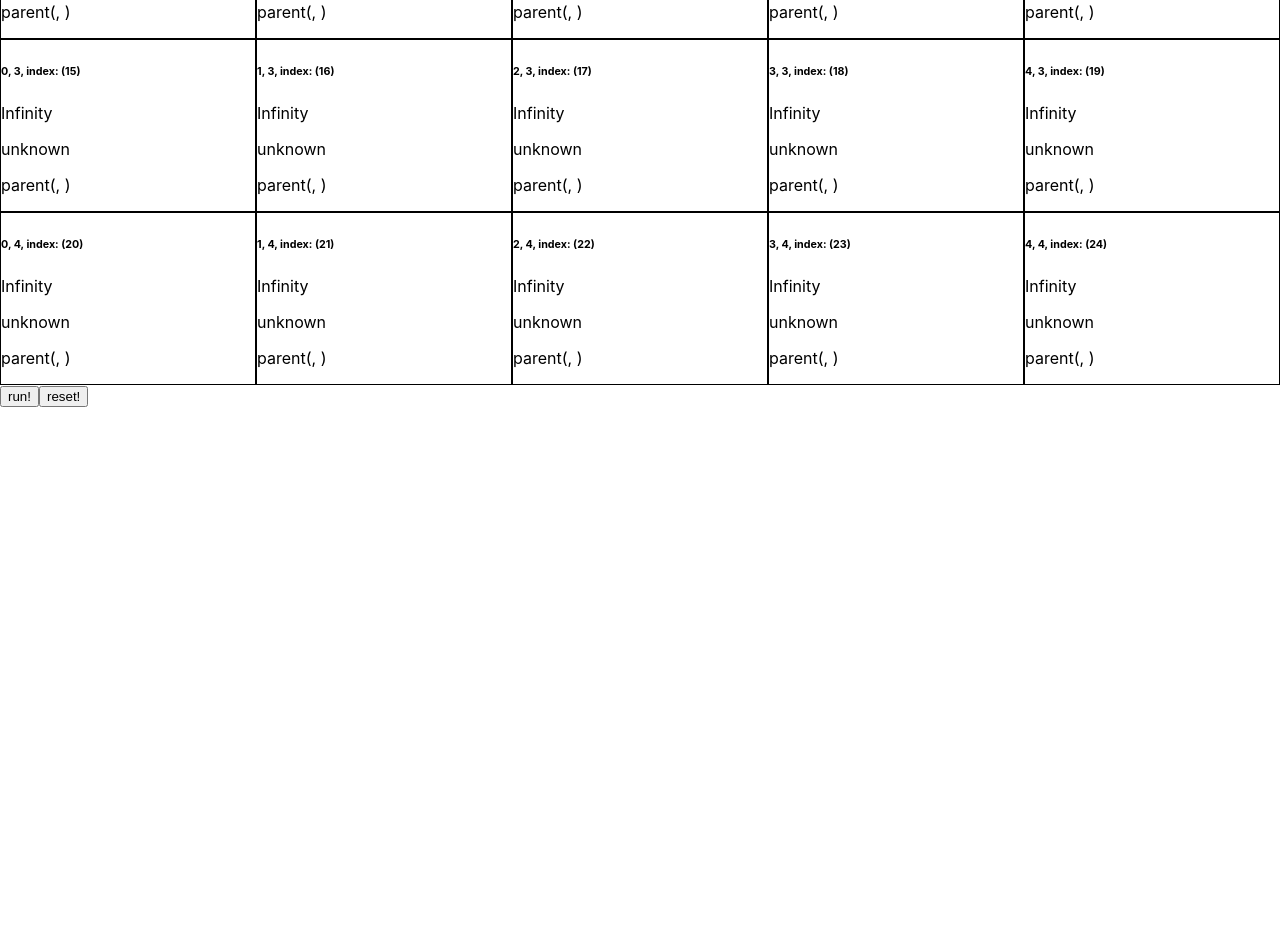
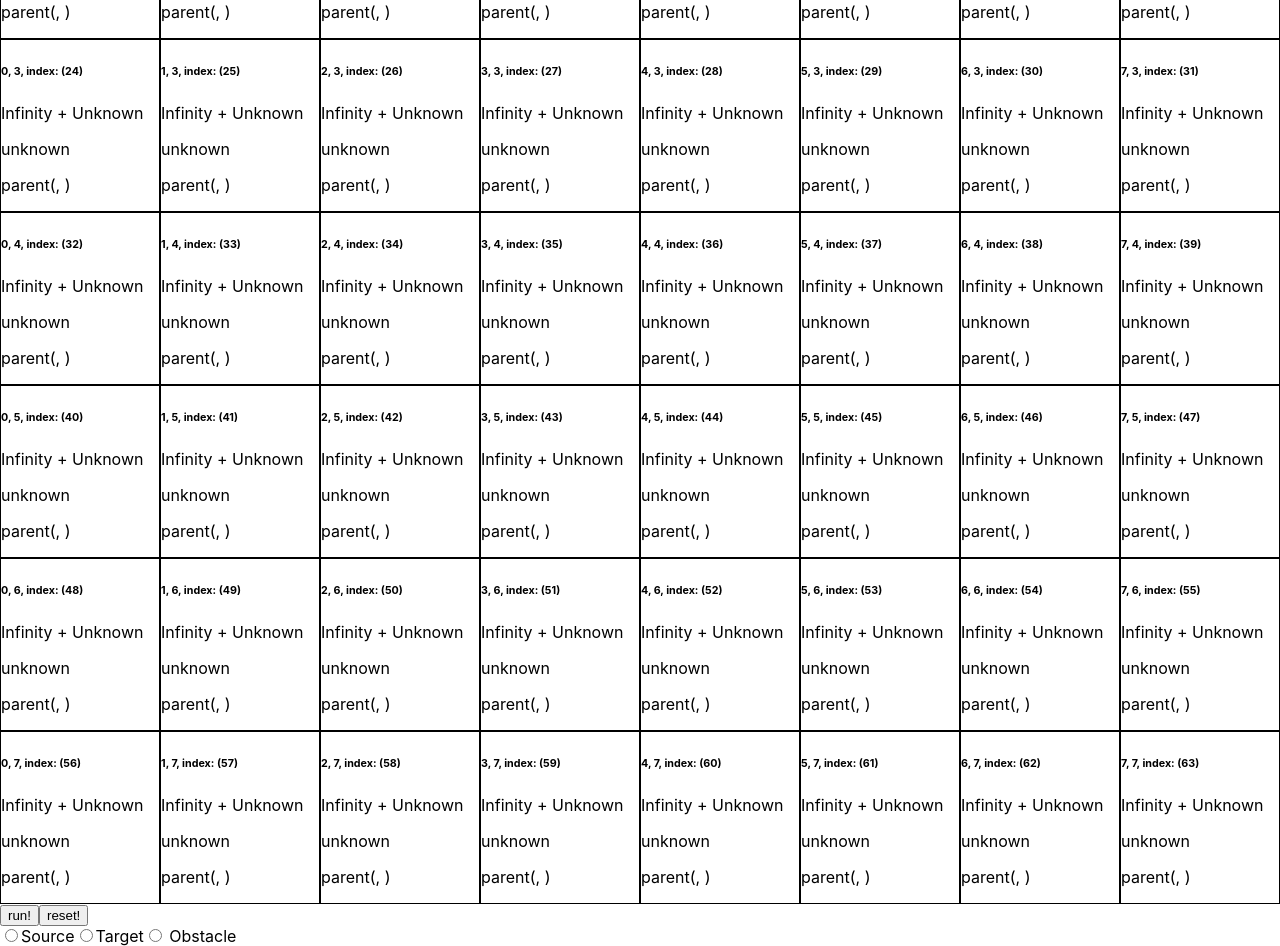
Before and after one commit to SerBABA/a_star_react, a React (Create React App) app in the folder app/: page / in a window 1280 px wide. Shown: the part 480-1426 px from the top of the page. Before the commit the page ends 887 px from the top, so only its background shows below. Built offline with nearby package versions, Linux system fonts and the light colour scheme.

Commit message:
Obstacles are now implemented. Only source and target visual implementation remaining before visual overhall.

```diff
--- a/app/src/App.css
+++ b/app/src/App.css
@@ -21,3 +21,8 @@
 .state-processed {
   background-color: rgb(127, 255, 110);
 }
+
+.state-obstacle {
+  background-color: black;
+  color: #fff;
+}
--- a/app/src/App.tsx
+++ b/app/src/App.tsx
@@ -1,18 +1,79 @@
 import React, { useState } from "react";
-import { NodeClass, getAStarSteps, GridClass } from "./a_star";
+import { NodeClass, getAStarSteps, GridClass, nodeState } from "./a_star";
 import "./App.css";
+
+const A_STAR_UPDATE_MS_DELAY = 45;
+const X_SIZE = 8;
+const Y_SIZE = 8;
+
+enum changeEnum {
+  target = "target",
+  source = "source",
+  obstacle = "obstacle",
+  none = "none",
+}
 
 function App() {
   // base grid of the entire background.
-    const grid = new GridClass(5, 5);
+  const [grid, setGrid] = useState(new GridClass(X_SIZE, Y_SIZE));
   const [running, setRunning] = useState(false);
-
-    // change this to modify based on where it is clicked on screen!
-    const sourceNode = grid.getNode(1, 1);
-    const targetNode = grid.getNode(4, 3);
 
   // Keeps the state to show of the grid
   const [gridState, setGridState] = useState(grid.state);
+
+  // Stores the actual coordiantes. unable to force the type sadly :(
+  const [sourceCoords, setSourceCoords] = useState({ x: 2, y: 3 });
+  const [targetCoords, setTargetCoords] = useState({ x: 7, y: 2 });
+
+  // Stores the source and target nodes
+  const sourceNode = grid.getNode(sourceCoords.x, sourceCoords.y);
+  const targetNode = grid.getNode(targetCoords.x, targetCoords.y);
+
+  // Similar to a radio button
+  const [selectionType, setSelectionType] = useState(changeEnum.none);
+
+  // Accessing grid?
+  const getGrid = (): GridClass => {
+    return grid;
+  };
+
+  // Handles the change of the target node.
+  const handleChangeEnumAssignment = (x: number, y: number) => {
+    if (running) return;
+
+    switch (selectionType) {
+      case changeEnum.target:
+        setTargetCoords({ x, y });
+        break;
+
+      case changeEnum.source:
+        setSourceCoords({ x, y });
+        break;
+
+      case changeEnum.obstacle:
+        let node = grid.getNode(x, y);
+        let newValue = nodeState.obstacle;
+        if (node) {
+          // the new value
+          if (node.state === nodeState.obstacle) {
+            newValue = nodeState.unknown;
+          }
+
+          // Update the visual
+          var gridStateCopy = gridState.slice();
+          gridStateCopy[getGrid().getIndex(x, y)].state = newValue;
+          setGridState(gridStateCopy);
+
+          // Update the grid state ++ add safety for non real nodes
+          node.state = newValue;
+          setGrid(grid);
+        }
+        break;
+
+      default:
+        alert("Select an assignment please!");
+    }
+  };
 
   // This runs the software to create the history states.
   const handleRunClick = (sourceNode: NodeClass, targetNode: NodeClass) => {
@@ -23,7 +84,7 @@ function App() {
           setTimeout(() => {
             setGridState(stateHistory[i]);
             if (i + 1 >= stateHistory.length) setRunning(false);
-                    }, 100 * i);
+          }, A_STAR_UPDATE_MS_DELAY * i);
         }
       })
       .catch(() => {});
@@ -39,13 +100,50 @@ function App() {
   if (sourceNode && targetNode) {
     return (
       <div>
-                <Grid grid={gridState} xSize={grid.xSize} ySize={grid.ySize}></Grid>
+        <Grid
+          grid={gridState}
+          xSize={grid.xSize}
+          ySize={grid.ySize}
+          handleChange={handleChangeEnumAssignment}
+        ></Grid>
         <button onClick={() => handleRunClick(sourceNode, targetNode)} disabled={running}>
           run!
         </button>
         <button onClick={handleResetClick} disabled={running}>
           reset!
         </button>
+        <div>
+          <label>
+            <input
+              type="radio"
+              value="source"
+              name="action"
+              onClick={() => setSelectionType(changeEnum.source)}
+              disabled={running}
+            ></input>
+            Source
+          </label>
+          <label>
+            <input
+              type="radio"
+              value="target"
+              name="action"
+              onClick={() => setSelectionType(changeEnum.target)}
+              disabled={running}
+            ></input>
+            Target
+          </label>
+          <label>
+            <input
+              type="radio"
+              value="obstacle"
+              name="action"
+              onClick={() => setSelectionType(changeEnum.obstacle)}
+              disabled={running}
+            ></input>{" "}
+            Obstacle
+          </label>
+        </div>
       </div>
     );
   } else {
@@ -58,6 +156,7 @@ type gridProps = {
   grid: NodeClass[];
   xSize: number;
   ySize: number;
+  handleChange: (x: number, y: number) => void;
 };
 function Grid(props: gridProps) {
   return (
@@ -69,7 +168,7 @@ function Grid(props: gridProps) {
       }}
     >
       {props.grid.map((node, index) => {
-                return <Slot data={node} key={index} item={index} />;
+        return <Slot data={node} key={index} item={index} handleChange={props.handleChange} />;
       })}
     </div>
   );
@@ -79,16 +178,22 @@ function Grid(props: gridProps) {
 type slotProps = {
   data: NodeClass;
   item: number;
+  handleChange: (x: number, y: number) => void;
 };
 function Slot(props: slotProps) {
   const data = props.data;
 
   return (
-        <div className={`square-slot state-${data.state}`}>
+    <div
+      className={`square-slot state-${data.state}`}
+      onClick={() => props.handleChange(data.x, data.y)}
+    >
       <h6>
         {data.x}, {data.y}, index: ({props.item})
       </h6>
-            <p>{data.knownDistance}</p>
+      <p>
+        {data.knownDistance} + {data.endDistance || "Unknown"}
+      </p>
       <p>{data.state}</p>
       <p>
         parent({data.parent?.x}, {data.parent?.y})
--- a/app/src/a_star.ts
+++ b/app/src/a_star.ts
@@ -14,7 +14,7 @@ export enum nodeState {
 }
 
 // coordinates type
-type coords = {
+export type Coords = {
   x: number;
   y: number;
 };
@@ -71,19 +71,24 @@ export class GridClass {
   // Returns this original state of the grid
   resetGridState(): NodeClass[] {
     for (let i = 0; i < this.state.length; i++) {
-            if (
-                this.state[i].state !== nodeState.unknown ||
-                this.state[i].state !== nodeState.obstacle
-            )
+      if (this.state[i].state !== nodeState.unknown && this.state[i].state !== nodeState.obstacle)
         this.state[i].state = nodeState.unknown;
+      this.state[i].parent = null;
+      this.state[i].knownDistance = Number.POSITIVE_INFINITY;
+      this.state[i].endDistance = null;
     }
     return this.state;
+  }
+
+  // Returns the index of a node at given coordiantes
+  getIndex(x: number, y: number): number {
+    return x + y * this.xSize;
   }
 
   // Get the Node that resides at the x, y coordinates
   getNode(x: number, y: number): NodeClass | null {
     if (this.isInBounds(x, y)) {
-            return this.state[x + y * this.xSize];
+      return this.state[this.getIndex(x, y)];
     } else {
       return null;
     }
@@ -117,10 +122,7 @@ function getMinimumNode(nodes: NodeClass[]) {
     let node = nodes[i];
 
     if (node.endDistance) {
-            if (
-                node.knownDistance + node.endDistance < minDistance &&
-                node.state === nodeState.seen
-            ) {
+      if (node.knownDistance + node.endDistance < minDistance && node.state === nodeState.seen) {
         minNode = node;
         minDistance = node.knownDistance + node.endDistance;
       }
@@ -140,7 +142,7 @@ function getNeighbours(grid: GridClass, currNode: NodeClass) {
   let neighbours: NodeClass[] = [];
 
   // neighbour coords depending on the current node coordinates.
-    const neighboursCoords: coords[] = [
+  const neighboursCoords: Coords[] = [
     { x: currNode.x + 1, y: currNode.y + 1 },
     { x: currNode.x, y: currNode.y + 1 },
     { x: currNode.x - 1, y: currNode.y + 1 },
@@ -204,7 +206,6 @@ export async function getAStarSteps(
 
     // check all neighbours for shorter paths for them.
     let neighbours = await getNeighbours(grid, minNode);
-        console.log({ node: minNode, neighbours: neighbours });
 
     // Update their distance based on knwon_distance_from_start + distance_from_end (A*).
     // + add step to the steps for each neighbour changed / visited.
```
Lines whose indentation alone changed are shown as unchanged.
